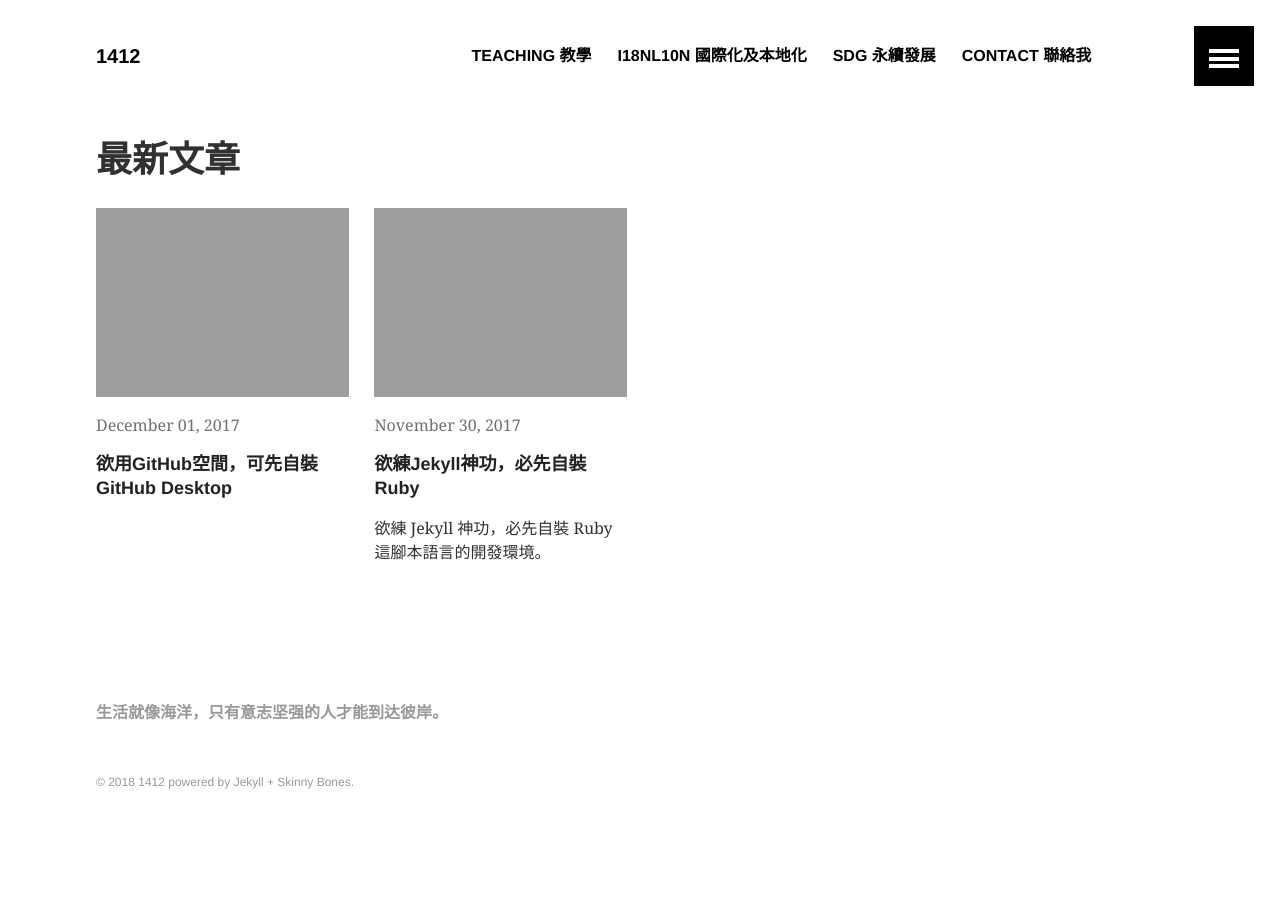
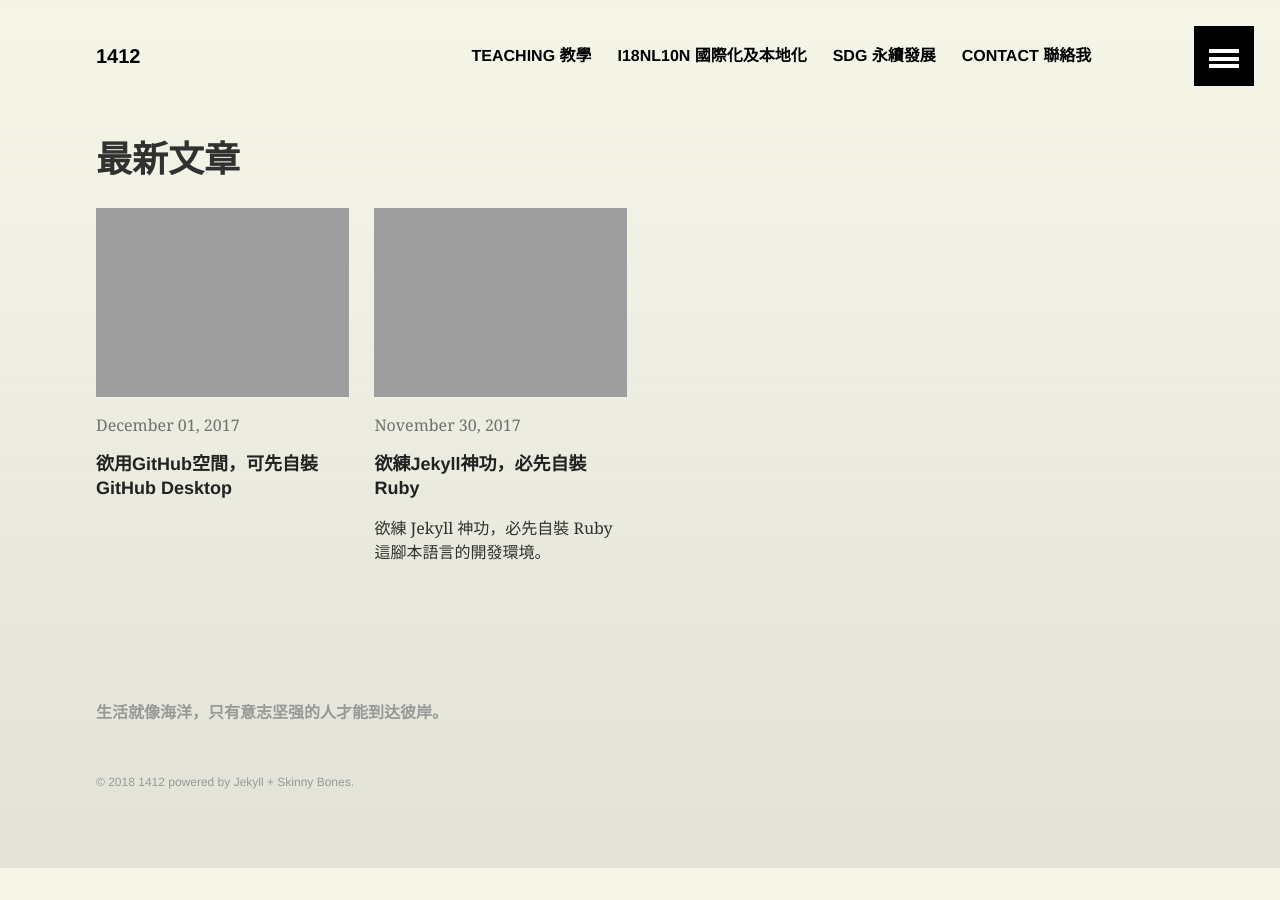
Before and after one commit to q3466141541/q3466141541.github.io, a Jekyll site: the page built from index.md, in a window 1280 px wide. Built offline with Jekyll 4.4.1, drawn with Linux system fonts in a browser that asks for light colours.

Commit message:
Update _base.scss

```diff
--- a/_sass/_base.scss
+++ b/_sass/_base.scss
@@ -9,6 +9,9 @@
 body {
 	font-family: $base-font;
 	color: $text-color;
+    background-image:
+    linear-gradient(rgba(255, 255, 240, 0.9), rgba(255, 255, 240, 0.7)),
+    url('../images/bad.png');
 	@include font-size(16);
 }
 
```
